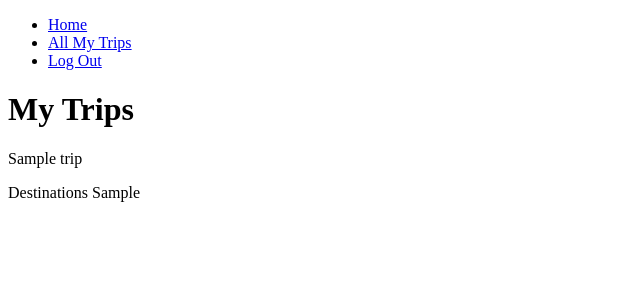
After one commit to iris-personal/Next-Stop, a Django app: page /trips/ in a window 1280 px wide. The commit adds this page. Shown: the top 300 px of the page, without its empty margins (0-640 px from the left). Run offline with Django 4.2, Linux system fonts and the light colour scheme; a user stored in the database is signed in; tables that the repository leaves empty hold one stand-in row (values such as "Sample post").

Commit message:
trips/index.html

```diff
--- a/main_app/templates/base.html
+++ b/main_app/templates/base.html
@@ -13,6 +13,7 @@
             <ul>
                 <li><a href="{% url 'home' %}">Home</a></li>
                 {% if user.is_authenticated %}
+                    <li><a href="{% url 'index' %}">All My Trips</a></li>
                     <li><a href="{% url 'logout' %}">Log Out</a></li>
                 {% else %}
                     <li><a href="{% url 'signup' %}">Sign up</a></li>
--- /dev/null
+++ b/main_app/templates/trips/index.html
@@ -0,0 +1,12 @@
+{% extends 'base.html' %}
+{% block content %}
+
+<h1>My Trips</h1>
+
+{% for trip in trips %}
+    <p>{{ trip.name }}</p>
+    <p>Destinations {{ trip.destinations }}</p>
+{% endfor %}
+
+
+{% endblock %}
--- a/main_app/urls.py
+++ b/main_app/urls.py
@@ -4,4 +4,5 @@ from . import views
 urlpatterns = [
     path('', views.home, name='home'),
     path('accounts/signup/', views.signup, name='signup'),
+    path('trips/', views.trips_index, name='index'),
 ]
--- a/main_app/views.py
+++ b/main_app/views.py
@@ -1,12 +1,17 @@
 from django.shortcuts import render, redirect
 from django.contrib.auth import login
 from django.contrib.auth.forms import UserCreationForm
+from .models import Trip
 
 
 
 # Create your views here.
 def home(request):
-    return render(request, 'home.html')
+  return render(request, 'home.html')
+
+def trips_index(request):
+  trips = Trip.objects.filter(user=request.user)
+  return render(request, 'trips/index.html', {'trips' : trips})
 
 def signup(request):
   error_message = ''
```
